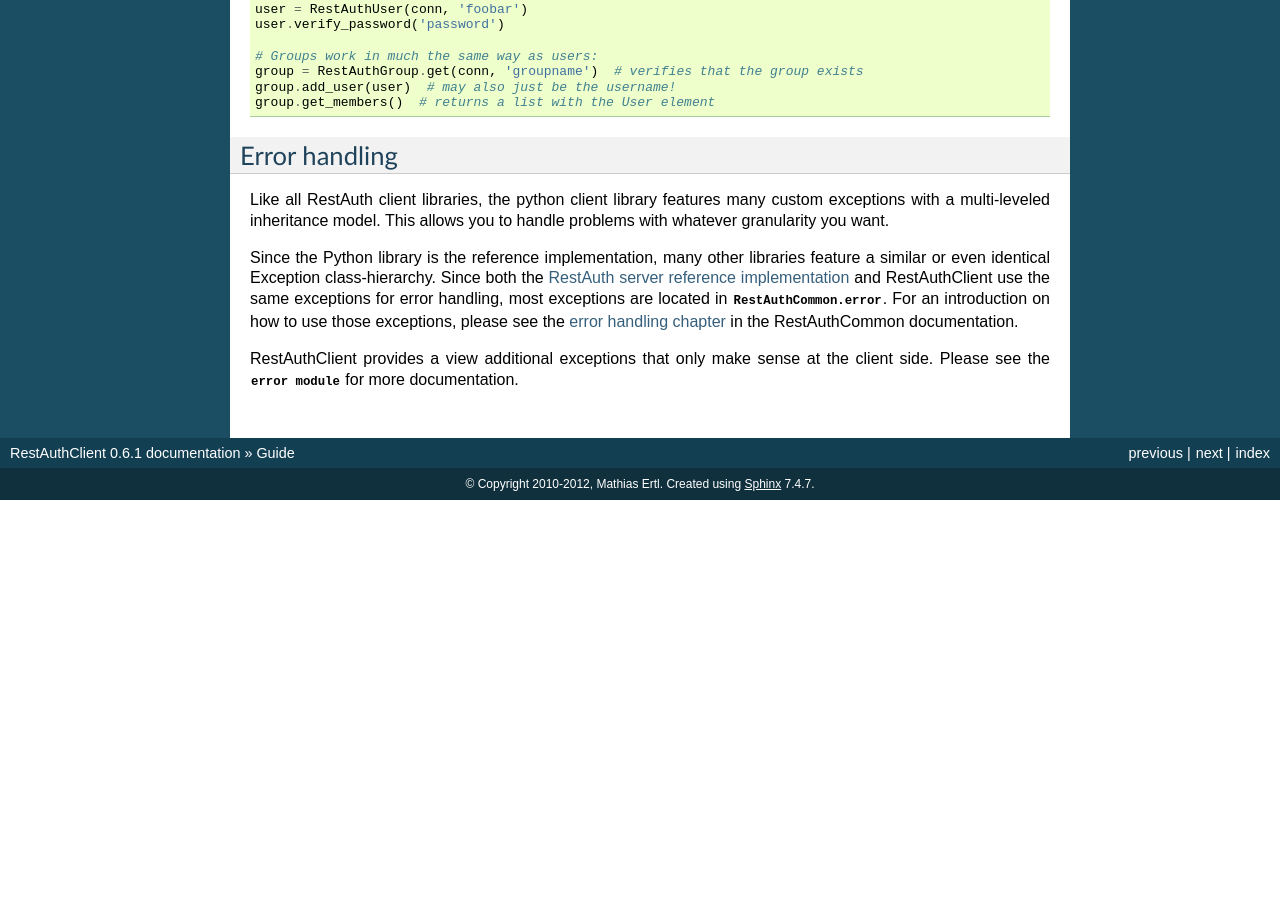
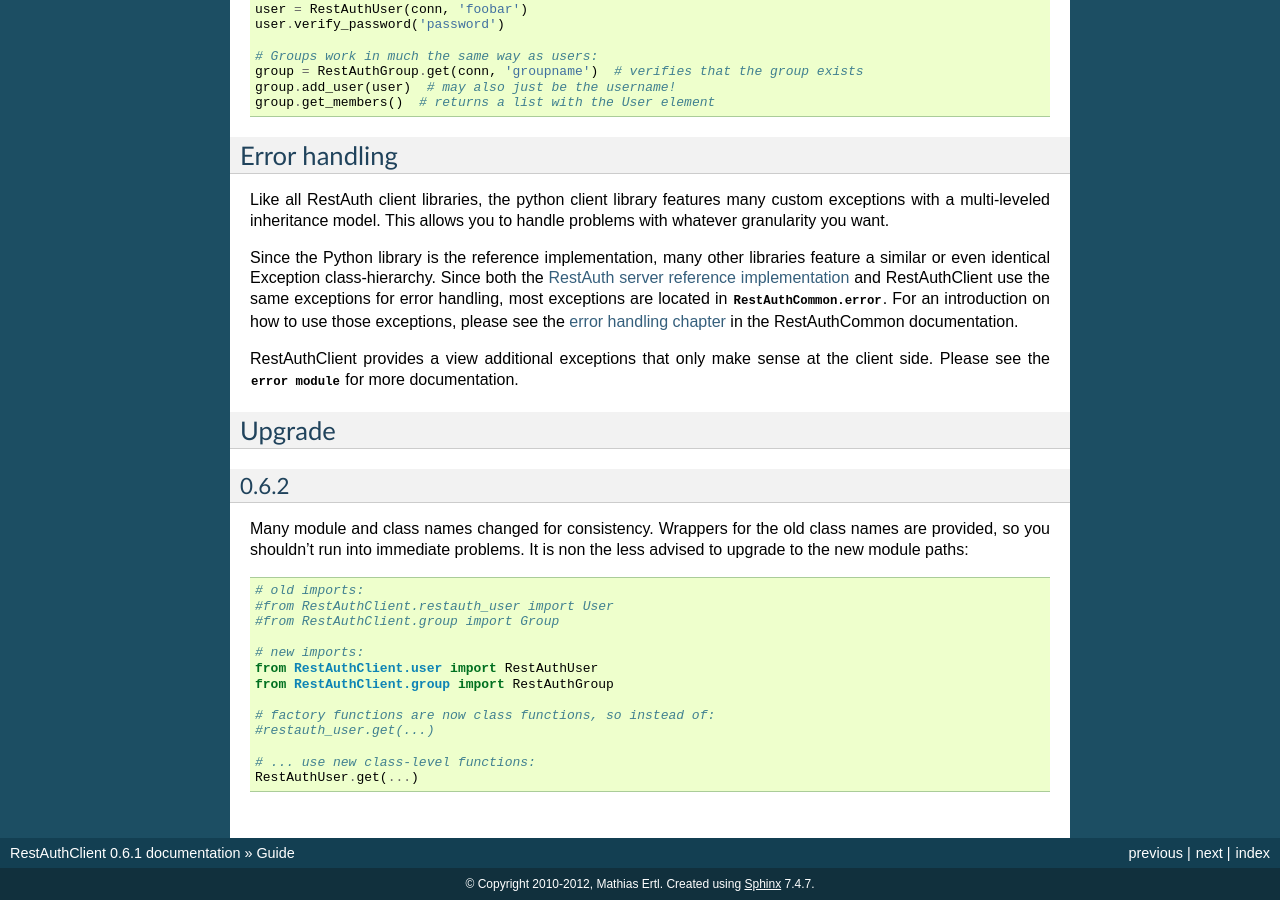
Before and after one commit to RestAuth/RestAuthClient, a Sphinx documentation site: the page built from doc/intro.rst, in a window 1280 px wide and 900 px high, scrolled down 638 px. Built offline with Sphinx 7.4.7, drawn with Linux system fonts in a browser that asks for light colours; before the commit the page ends 1138 px from its top, so only the background shows below that.

Commit message:
add chapter on upgrading

```diff
--- a/doc/intro.rst
+++ b/doc/intro.rst
@@ -66,3 +66,27 @@ RestAuthCommon documentation.
 
 RestAuthClient provides a view additional exceptions that only make sense at the client side. Please
 see the :py:mod:`error module <RestAuthClient.error>` for more documentation.
+
+Upgrade
+-------
+
+0.6.2
+_____
+
+Many module and class names changed for consistency. Wrappers for the old class
+names are provided, so you shouldn't run into immediate problems. It is non the
+less advised to upgrade to the new module paths::
+
+   # old imports:
+   #from RestAuthClient.restauth_user import User
+   #from RestAuthClient.group import Group
+
+   # new imports:
+   from RestAuthClient.user import RestAuthUser
+   from RestAuthClient.group import RestAuthGroup
+
+   # factory functions are now class functions, so instead of:
+   #restauth_user.get(...)
+
+   # ... use new class-level functions:
+   RestAuthUser.get(...)
```
